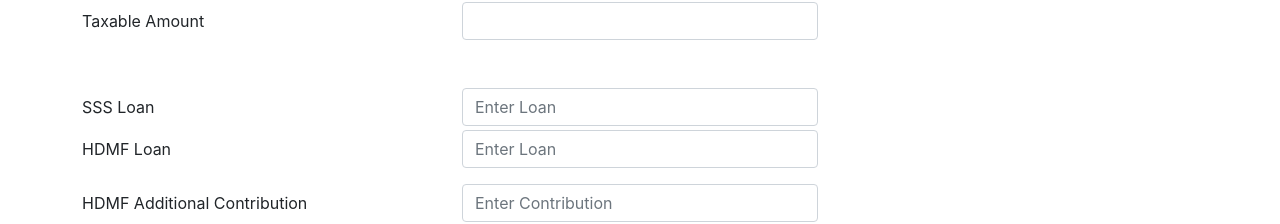
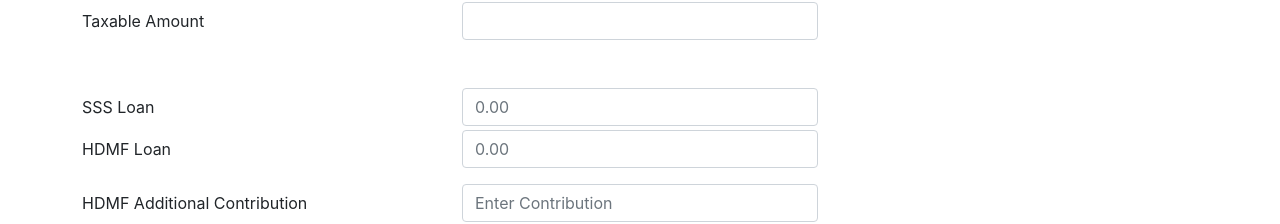
Before and after one commit to johnnybravo916/train-calculator, a React (Create React App) app in the folder zz-calculator/: page / in a window 1280 px wide. Shown: the part 1614-1838 px from the top of the page. Built offline with nearby package versions, Linux system fonts and the light colour scheme.

Commit message:
added loans

```diff
--- a/zz-calculator/src/App.js
+++ b/zz-calculator/src/App.js
@@ -29,6 +29,10 @@ const App = () => {
     const [hdmf, setHdmf] = useState({
         monthly: 0,
         semi_monthly: 0,
+    });
+    const [loan, setLoan] = useState({
+        sss: 0.0,
+        hdmf: 0.0,
     });
 
     const handleMonthly = (e) => {
@@ -208,19 +212,37 @@ const App = () => {
             default:
                 console.log(`contribution error for Philhealth, ${monthly}`);
         }
-        setPh({ monthly: value, semi_monthly: (value / 2)/2 });
+        setPh({ monthly: value, semi_monthly: value / 2 / 2 });
     };
 
     const calcHDMF = (monthly) => {
         let value = 0;
         if (monthly < 5000) {
-            value = 200
+            value = 200;
         } else {
-            value = 200
+            value = 200;
         }
-        setHdmf({ monthly: value, semi_monthly: (value / 2)/2 });
+        setHdmf({ monthly: value, semi_monthly: value / 2 / 2 });
     };
 
+    const handleLoan = (e, loantype) => {
+        const { value } = e.target;
+        if (loantype === "sss") {
+            setLoan((prevValue) => {
+                return {
+                    ...prevValue,
+                    sss: value,
+                };
+            });
+        } else if (loantype === "hdmf") {
+            setLoan((prevValue) => {
+                return {
+                    ...prevValue,
+                    hdmf: value,
+                };
+            });
+        }
+    };
 
     // const handleHourly = (e) => {
     //     const daily = e.target.value;
@@ -248,7 +270,7 @@ const App = () => {
                 </div>
                 <div className="col-md-12">
                     <div className="block-deductions mb-5">
-                        <Loan />
+                        <Loan handleLoan={handleLoan} />
                         <Additional />
                         <Other />
                         <Tax />
--- a/zz-calculator/src/Loan.jsx
+++ b/zz-calculator/src/Loan.jsx
@@ -1,6 +1,6 @@
 import React from "react";
 
-const Loan = () => {
+const Loan = ({handleLoan}) => {
     return (
         <div className="block-deductions__loan mb-3">
             <div className="row mb-1">
@@ -9,9 +9,12 @@ const Loan = () => {
                 </label>
                 <div className="col-sm-4">
                 <input
-                        type="text"
+                            type="number"
                             className="form-control"
-                        placeholder="Enter Loan"
+                            id="sss_loan"
+                            onChange={(e)=>{handleLoan(e,"sss")}}
+                            placeholder="0.00"
+                            name="sss_loan"
                         />
                 </div>
             </div>
@@ -21,9 +24,12 @@ const Loan = () => {
                 </label>
                 <div className="col-sm-4">
                 <input
-                        type="text"
+                            type="number"
                             className="form-control"
-                        placeholder="Enter Loan"
+                            id="hdmf_loan"
+                            onChange={(e)=>{handleLoan(e,"hdmf")}}
+                            placeholder="0.00"
+                            name="hdmf_loan"
                         />
                 </div>
             </div>
```
Lines whose indentation alone changed are shown as unchanged.
